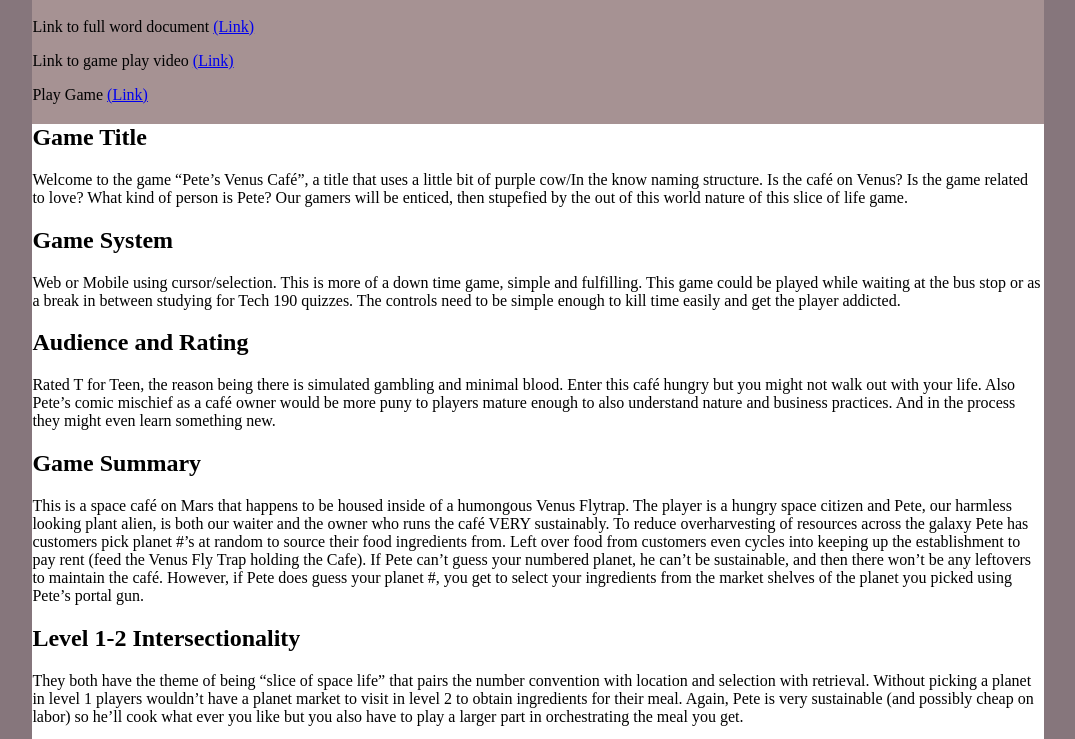
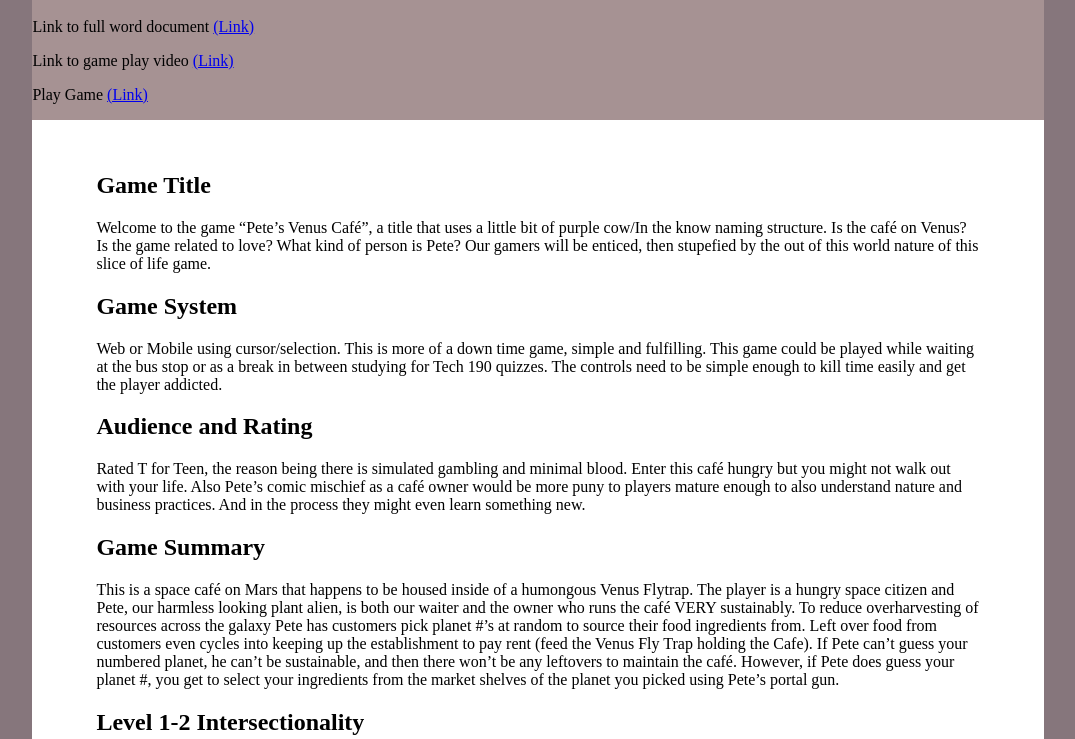
Before and after one commit to nichellm/home, a plain HTML site: page pages/gamedev.html in a window 1280 px wide. Shown: the part 540-1279 px from the top of the page, without its empty margins (102-1177 px from the left). Drawn offline with Linux system fonts and the light colour scheme; files whose address does not match are found by name.

Commit message:
Update gamedev.html

```diff
--- a/pages/gamedev.html
+++ b/pages/gamedev.html
@@ -56,6 +56,10 @@ background-color: #111;
 	#summary2{
 	background-color:white;
 	margin: 0 auto;
+		padding-top:2em;
+		padding-right:4em;
+		padding-bottom:2em;
+		padding-left:4em
 
 	}
 
```
